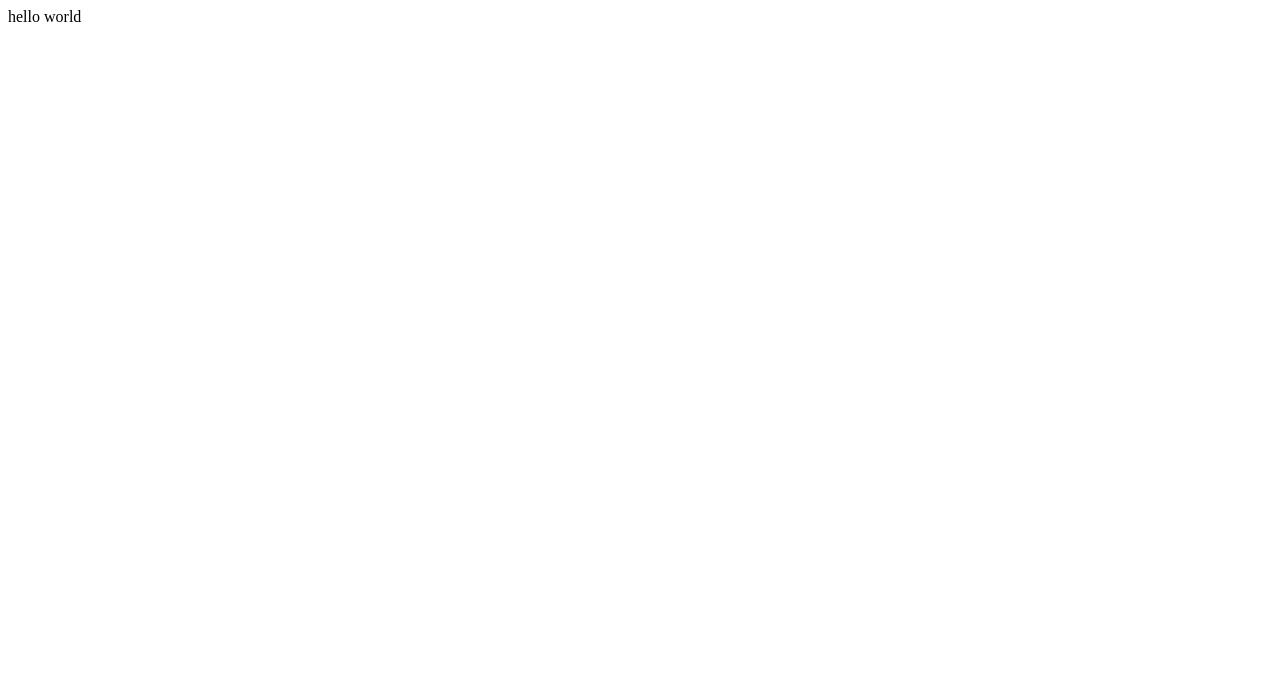
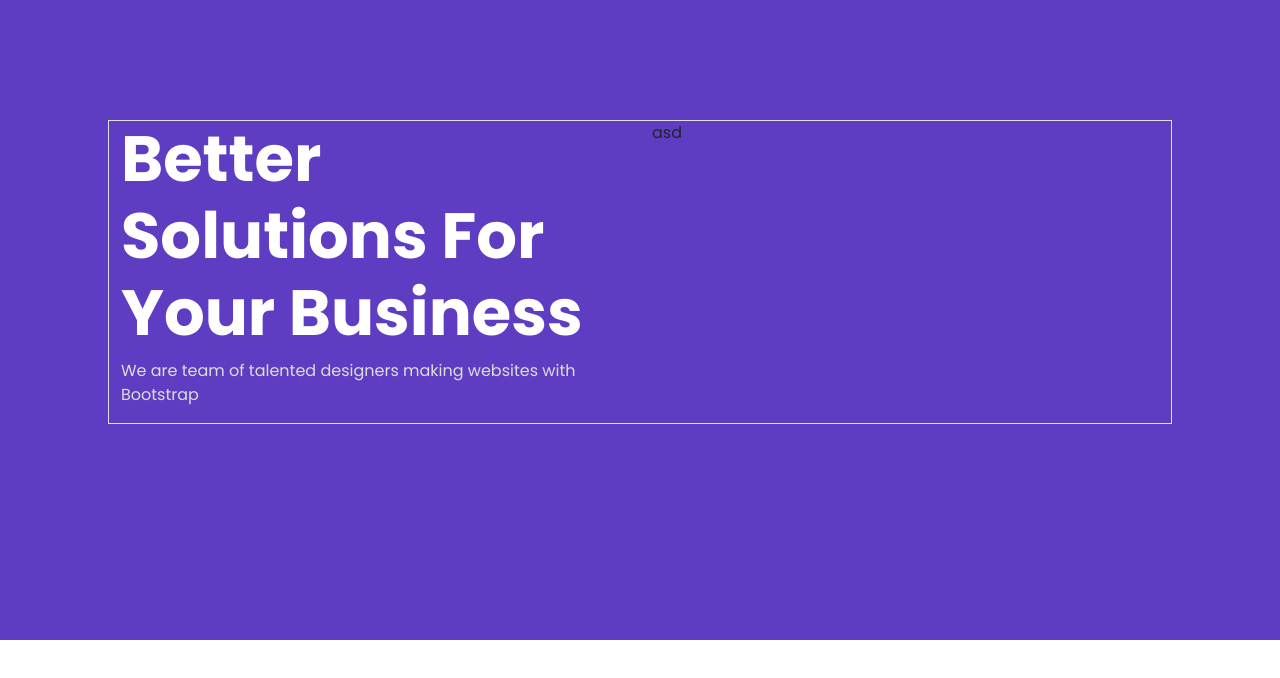
Before and after one commit to Vikash-Khadoliya/w3-software-Solutions, a React (Vite) app: page / in a window 1280 px wide. Shown: the top 678 px of the page. Built offline with nearby package versions, Linux system fonts and the light colour scheme.

Commit message:
installed bootstrap

```diff
--- a/package.json
+++ b/package.json
@@ -10,6 +10,7 @@
     "preview": "vite preview"
   },
   "dependencies": {
+    "bootstrap": "^5.3.1",
     "react": "^18.2.0",
     "react-dom": "^18.2.0"
   },
--- a/src/App.jsx
+++ b/src/App.jsx
@@ -1,10 +1,10 @@
-
+import Hero from "./components/Hero"
 
 function App() {
 
   return (
     <>
-      hello world
+      <Hero />
     </>
   )
 }
--- a/src/components/Hero.jsx
+++ b/src/components/Hero.jsx
@@ -4,6 +4,31 @@ export default function Hero() {
     return (
         <>
 
+            <section className="hero " id="hero">
+
+                <div className="hero-content border row">
+
+
+
+                    <div className="hero-txt col-md-6">
+                        <h1>Better Solutions For Your Business</h1>
+                        <p>We are team of talented designers making websites with Bootstrap</p>
+
+                        <div className="hero-btn">
+
+                        </div>
+
+                    </div>
+
+                    <div className="hero-img col-md-6">
+                        asd
+                    </div>
+
+                </div>
+
+
+            </section>
+
         </>
     )
 
--- a/src/index.css
+++ b/src/index.css
@@ -0,0 +1,26 @@
+@import 'bootstrap/dist/css/bootstrap.css';
+@import url('https://fonts.googleapis.com/css2?family=Poppins:wght@100;200;300;400;500;600;700;800;900&display=swap');
+
+* {
+    font-family: 'Poppins', sans-serif;
+}
+
+section {
+    padding: 120px;
+}
+
+.hero {
+    background-color: rgb(94, 61, 194);
+    height: 80vh;
+
+}
+
+.hero-txt h1 {
+    color: #fff;
+    font-size: 4rem;
+    font-weight: bold;
+}
+
+.hero-txt p {
+    color: #ddd;
+}
```
Also changed, not shown: src/assets/hero-img.png (added), 1 other file (tests, documents, lock files or other folders).
